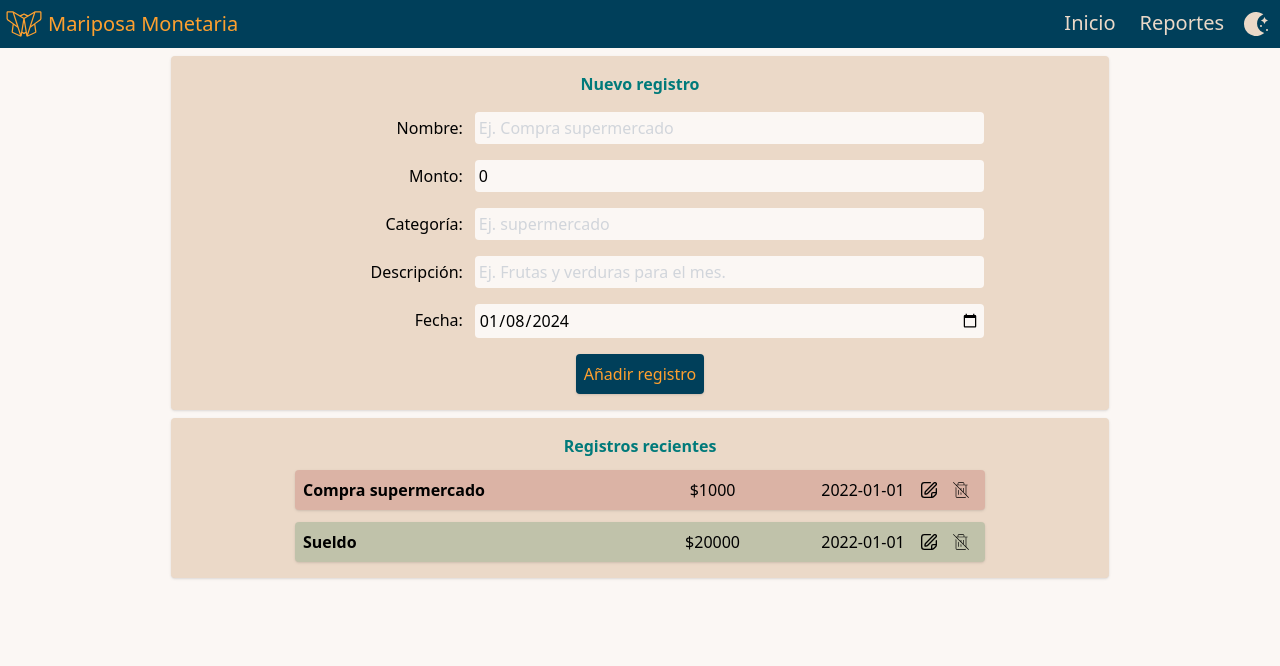
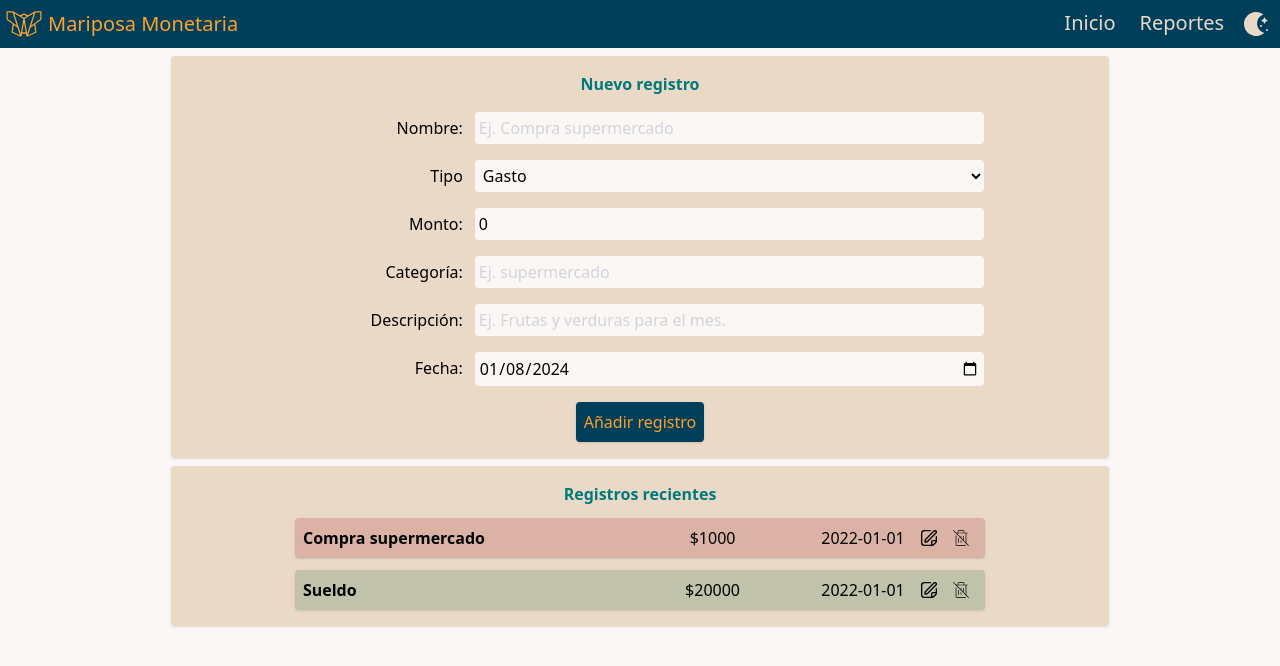
Before and after one commit to Pythonesa/mariposa-monetaria, a React (Vite) app: page / in a window 1280 px wide. Shown: the top 666 px of the page. Built offline with nearby package versions, Linux system fonts and the light colour scheme.

Commit message:
:lipstick: add isIncome field in form

```diff
--- a/src/components/body/recordForm/RecordForm.jsx
+++ b/src/components/body/recordForm/RecordForm.jsx
@@ -24,11 +24,18 @@ export default function RecordForm() {
   return (
     <form name="recordForm" className="flex flex-col justify-center items-center w-80 sm:w-10/12">
       <RecordFormItem labelText={"Nombre:"} inputName={"name"} inputPlaceHolder={"Ej. Compra supermercado"} onChange={handleInputChange} inputValue={record.name}/>
+      <div className="flex flex-col p-2 w-11/12 sm:flex-row">
+        <label htmlFor="isIncome" className="text-mm p-1 text-left mr-2 sm:w-1/3 sm:text-right">Tipo</label>
+        <select name="isIncome" className="text-mm p-1 w-full rounded placeholder-gray-300 bg-white/80" onChange={handleInputChange}>
+          <option value="false">Gasto</option>
+          <option value="true">Ingreso</option>
+        </select>
+      </div>
       <RecordFormItem labelText={"Monto:"} inputName={"amount"} inputType={"number"} onChange={handleInputChange} inputValue={String(record.amount)}/>
       <RecordFormItem labelText={"Categoría:"} inputName={"category"} inputPlaceHolder={"Ej. supermercado"} onChange={handleInputChange} inputValue={record.category}/>
       <RecordFormItem labelText={"Descripción:"} inputName={"description"} inputPlaceHolder={"Ej. Frutas y verduras para el mes."} onChange={handleInputChange}/>
       <RecordFormItem labelText={"Fecha:"} inputName={"date"} inputType={"date"} inputValue={record.date} onChange={handleInputChange}/>
-      <button type="submit" className="p-2 m-2 bg-mm-blue text-mm-yellow rounded shadow shadow-mm hover:bg-mm-teal hover:text-mm-yellow" onClick={hadleFormSubmit}>Añadir registro</button>
+      <button type="submit" className="p-2 m-2 bg-mm-blue text-mm-yellow rounded shadow shadow-mm hover:bg-mm-teal hover:text-mm-sand" onClick={hadleFormSubmit}>Añadir registro</button>
     </form>
   )
 }
```
